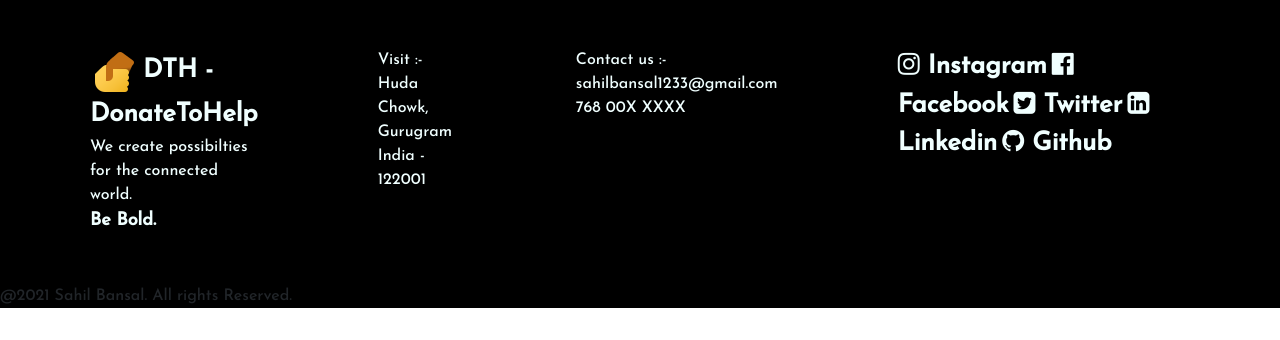
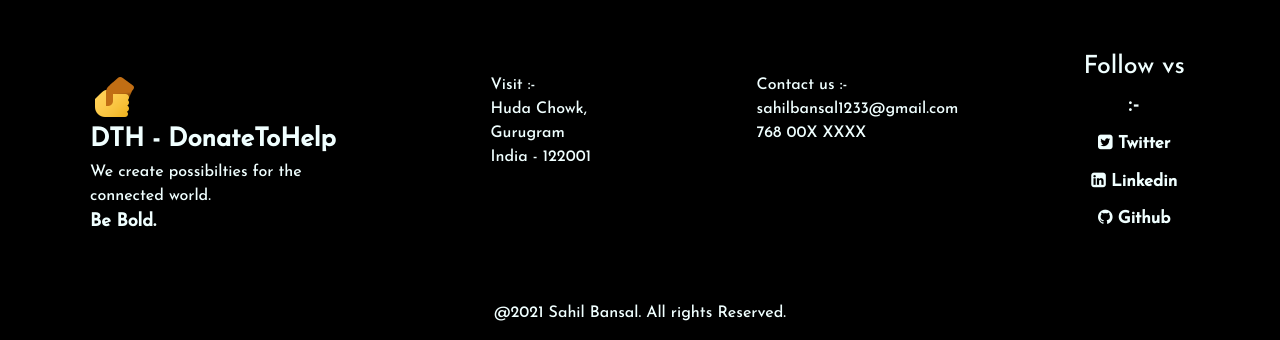
Before and after one commit to sahilbansalweb/DonateToHelp, a plain HTML site: page index.html in a window 1280 px wide. Shown: the part 2181-2521 px from the top of the page. Before the commit the page ends 2489 px from the top, so only its background shows below. Drawn offline with nearby package versions, Linux system fonts and the light colour scheme; a web font is replaced by a local one.

Commit message:
version 0.3

```diff
--- a/css/style.css
+++ b/css/style.css
@@ -10,6 +10,8 @@ body{
 .part1{
     background: url("/img/pexels-roman-odintsov-4871011.jpg") no-repeat ;
     background-size: cover;
+    -webkit-box-shadow: 0px 17px 53px 36px #000000;
+    box-shadow: 0px 17px 53px 36px #000000;
 }
 
 .header img{
@@ -79,7 +81,7 @@ a:hover{
 
 .services h1{
     font-size: 6rem;
-    color: rgb(4, 89, 158);
+    color: black;
 }
 
 .item{
@@ -122,6 +124,10 @@ a:hover{
     padding: 30px;
     color: azure;
 }
+.k2{
+    display: flex;
+    margin-top: 25px;
+}
 .ficon,.g1,.g2,.follow{
     padding: 20px;
     margin: 0px 40px 0px 40px;
@@ -133,3 +139,17 @@ a:hover{
 .k a{
     color: azure;
 }
+.follow{
+    font-size: 25px;
+    text-align: center;
+
+}
+.follow a{
+    font-size: 17px;
+}
+.copyr{
+    /* align-items: center; */
+    color: azure;
+    text-align: center;
+    padding: 15px;
+}
--- a/index.html
+++ b/index.html
@@ -126,8 +126,9 @@
 
     <div class="part3">
         <div class="k">
+            <div class="k2">
                 <div class="ficon">
-                <a href="#home"><img src="./img/icons8-helping-hand-48.png"></a>
+                    <div><a href="#home"><img src="./img/icons8-helping-hand-48.png"></a></div>
                     <a href="#home">DTH - DonateToHelp</a>
                     <div>We create possibilties for the connected world.</div>
                     <div class="g3">Be Bold.</div>
@@ -141,14 +142,14 @@
                 <div class="g2">Contact us :-<div><link href="sahilbansal1233@gmail.com">sahilbansal1233@gmail.com</div>
                     <div>768 00X XXXX</div>
                 </div>
+            </div>
 
 
             <div class="follow">
-                <a href="https://www.instagram.com/sahil.bansal.8245/?hl=en" target="_blank" ><i class="fa fa-instagram" aria-hidden="true"></i> Instagram</a>
-                <a href="https://www.facebook.com/profile.php?id=100017838391011" target="_blank" rel="noopener noreferrer"><i class="fa fa-facebook-official" aria-hidden="true"></i> Facebook</a>
-                <a href="https://twitter.com/SahilBa02175575" target="_blank" ><i class="fa fa-twitter-square" aria-hidden="true"></i> Twitter</a>
-                <a href="https://www.linkedin.com/in/sahil-bansal-90807a183/" target="_blank" ><i class="fa fa-linkedin-square" aria-hidden="true"></i> Linkedin</a>
-                <a href="https://github.com/sahilbansalweb" target="_blank" ><i class="fa fa-github" aria-hidden="true"></i> Github</a>
+                Follow vs :-
+                <div><a href="https://twitter.com/SahilBa02175575" target="_blank" ><i class="fa fa-twitter-square" aria-hidden="true"></i> Twitter</a></div>
+                <div><a href="https://www.linkedin.com/in/sahil-bansal-90807a183/" target="_blank" ><i class="fa fa-linkedin-square" aria-hidden="true"></i> Linkedin</a></div>
+                <div><a href="https://github.com/sahilbansalweb" target="_blank" ><i class="fa fa-github" aria-hidden="true"></i> Github</a></div>
             </div>
         </div>
         <div class="copyr">@2021 Sahil Bansal. All rights Reserved.</div>
```
Lines whose indentation alone changed are shown as unchanged.
